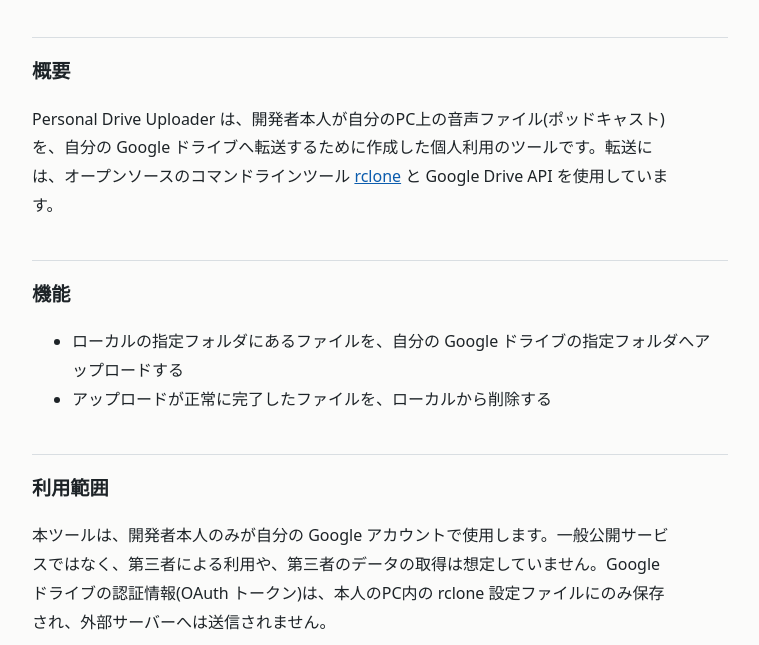
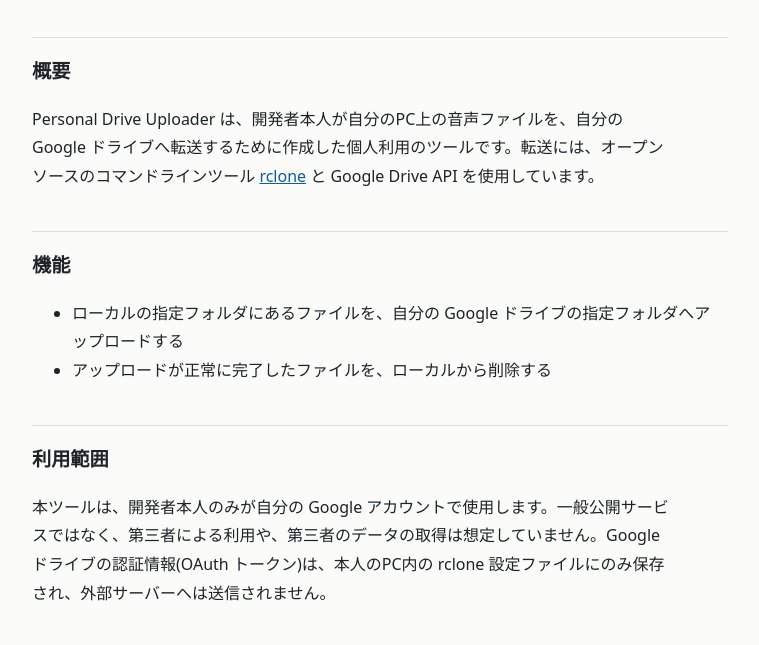
Before and after one commit to nichirin1998/nichirin.github.io, a plain HTML site: page index.html in a window 1280 px wide. Shown: the part 129-774 px from the top of the page, without its empty margins (260-1019 px from the left). Drawn offline with Linux system fonts and the light colour scheme.

Commit message:
Update index.html

```diff
--- a/index.html
+++ b/index.html
@@ -13,7 +13,7 @@
   <p class="meta">個人利用のファイル転送ツール / A personal file transfer tool</p>
 
   <h2>概要</h2>
-  <p>Personal Drive Uploader は、開発者本人が自分のPC上の音声ファイル(ポッドキャスト)を、自分の Google ドライブへ転送するために作成した個人利用のツールです。転送には、オープンソースのコマンドラインツール <a href="https://rclone.org/">rclone</a> と Google Drive API を使用しています。</p>
+  <p>Personal Drive Uploader は、開発者本人が自分のPC上の音声ファイルを、自分の Google ドライブへ転送するために作成した個人利用のツールです。転送には、オープンソースのコマンドラインツール <a href="https://rclone.org/">rclone</a> と Google Drive API を使用しています。</p>
 
   <h2>機能</h2>
   <ul>
```
